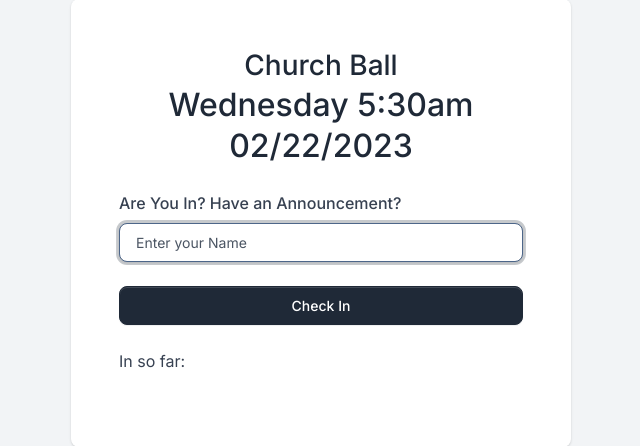
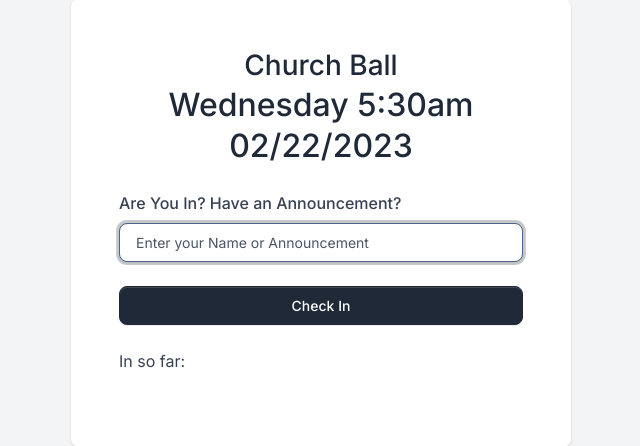
Before and after one commit to xenaoomka/basketball_event, a Flask app: page / in a window 1280 px wide. Shown: the part 177-623 px from the top of the page, without its empty margins (319-959 px from the left). Run offline with Flask 2, Linux system fonts and the light colour scheme.

Commit message:
added Announcement text

```diff
--- a/templates/index.html
+++ b/templates/index.html
@@ -23,7 +23,7 @@
                                 <form action="/checkin" method="post">
                                     <input type="hidden" name="event" value="{{ event }}">
                                     <label for="name">Are You In? Have an Announcement?</label>
-                                    <input type="text" name="name" class="form-control" placeholder="Enter your Name" id="name" autofocus required>
+                                    <input type="text" name="name" class="form-control" placeholder="Enter your Name or Announcement" id="name" autofocus required>
                                     <div class="d-grid">
                                         <div>&nbsp;</div>
                                         <input type="submit" value="Check In" class="btn btn-gray-800">
```
